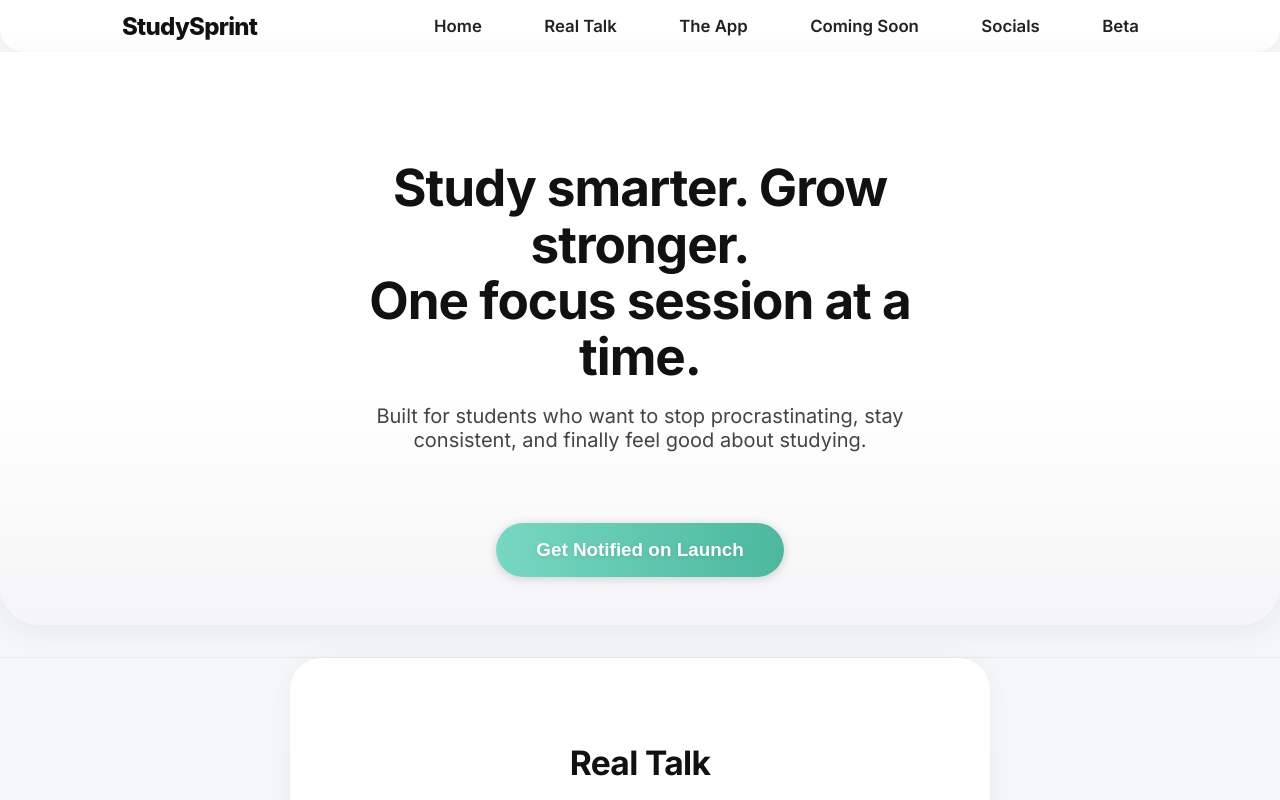
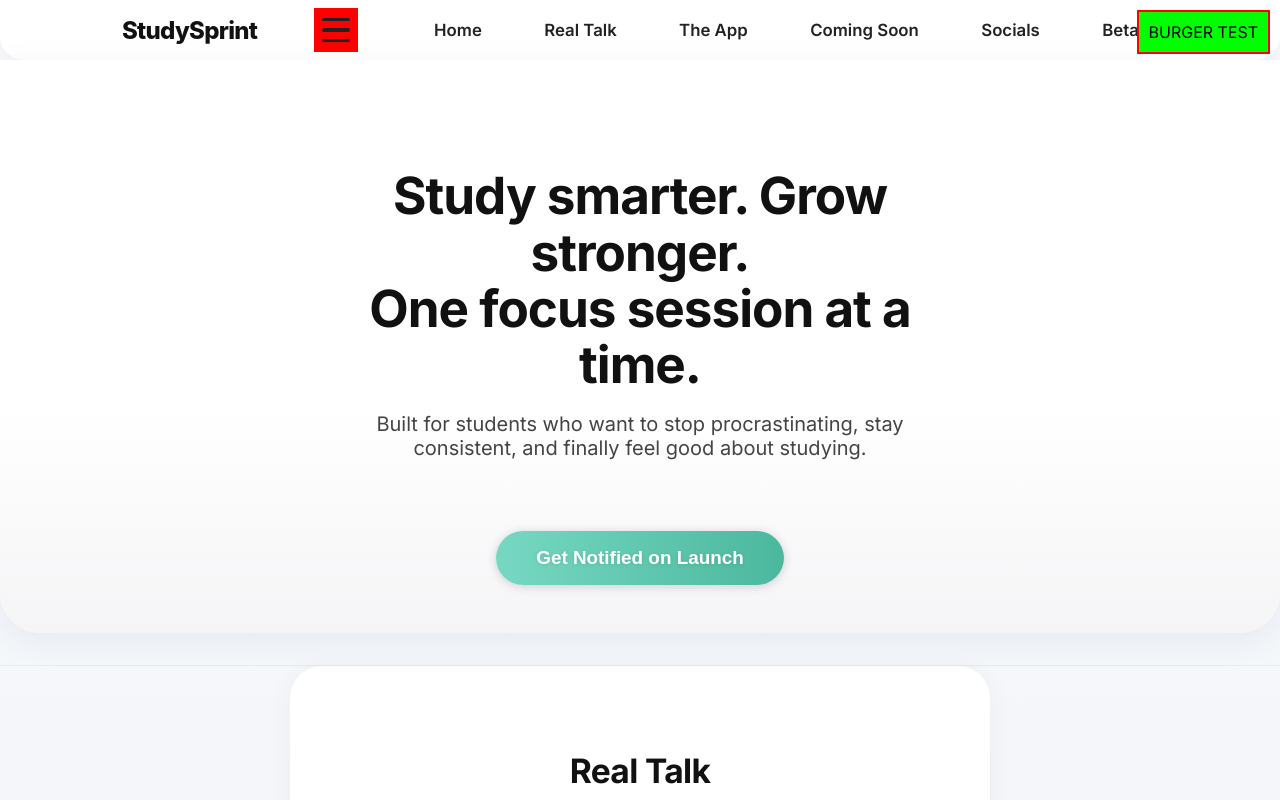
Before and after one commit to appStudySprint/StudySprint, a React (Create React App) app: page / in a window 1280 px wide. Shown: the top 800 px of the page. Built offline with nearby package versions, Linux system fonts and the light colour scheme.

Commit message:
Debug: add always-visible BURGER TEST box to NavBar

```diff
--- a/src/NavBar.js
+++ b/src/NavBar.js
@@ -1,4 +1,4 @@
-import React from 'react';
+import React, { useState, useRef, useEffect } from 'react';
 import './NavBar.css';
 
 const navLinks = [
@@ -17,10 +17,55 @@
   }
 }
 
-const NavBar = () => (
+const NavBar = () => {
+  const [menuOpen, setMenuOpen] = useState(false);
+  const menuRef = useRef();
+
+  // Close menu on outside click
+  useEffect(() => {
+    if (!menuOpen) return;
+    function handleClick(e) {
+      if (menuRef.current && !menuRef.current.contains(e.target)) {
+        setMenuOpen(false);
+      }
+    }
+    document.addEventListener('mousedown', handleClick);
+    return () => document.removeEventListener('mousedown', handleClick);
+  }, [menuOpen]);
+
+  // Close menu on nav link click
+  function handleNavClick(id) {
+    scrollToSection(id);
+    setMenuOpen(false);
+  }
+
+  return (
+    <>
+      <div style={{
+        position: 'fixed',
+        top: 10,
+        right: 10,
+        zIndex: 99999,
+        background: 'lime',
+        color: 'black',
+        padding: '10px',
+        border: '2px solid red'
+      }}>
+        BURGER TEST
+      </div>
       <nav className="navbar">
         <div className="navbar-content">
           <span className="navbar-logo">StudySprint</span>
+          <button
+            className="navbar-burger"
+            aria-label={menuOpen ? 'Close menu' : 'Open menu'}
+            aria-expanded={menuOpen}
+            onClick={() => setMenuOpen((open) => !open)}
+          >
+            <span className="burger-bar" />
+            <span className="burger-bar" />
+            <span className="burger-bar" />
+          </button>
           <ul className="navbar-links">
             {navLinks.map(link => (
               <li key={link.to}>
@@ -30,8 +75,26 @@
               </li>
             ))}
           </ul>
+          {/* Mobile menu */}
+          <div
+            className={`navbar-mobile-menu${menuOpen ? ' open' : ''}`}
+            ref={menuRef}
+            aria-hidden={!menuOpen}
+          >
+            <ul>
+              {navLinks.map(link => (
+                <li key={link.to}>
+                  <button className="navbar-link" onClick={() => handleNavClick(link.to)}>
+                    {link.label}
+                  </button>
+                </li>
+              ))}
+            </ul>
+          </div>
         </div>
       </nav>
+    </>
   );
+};
 
 export default NavBar;
```
Lines whose indentation alone changed are shown as unchanged.
